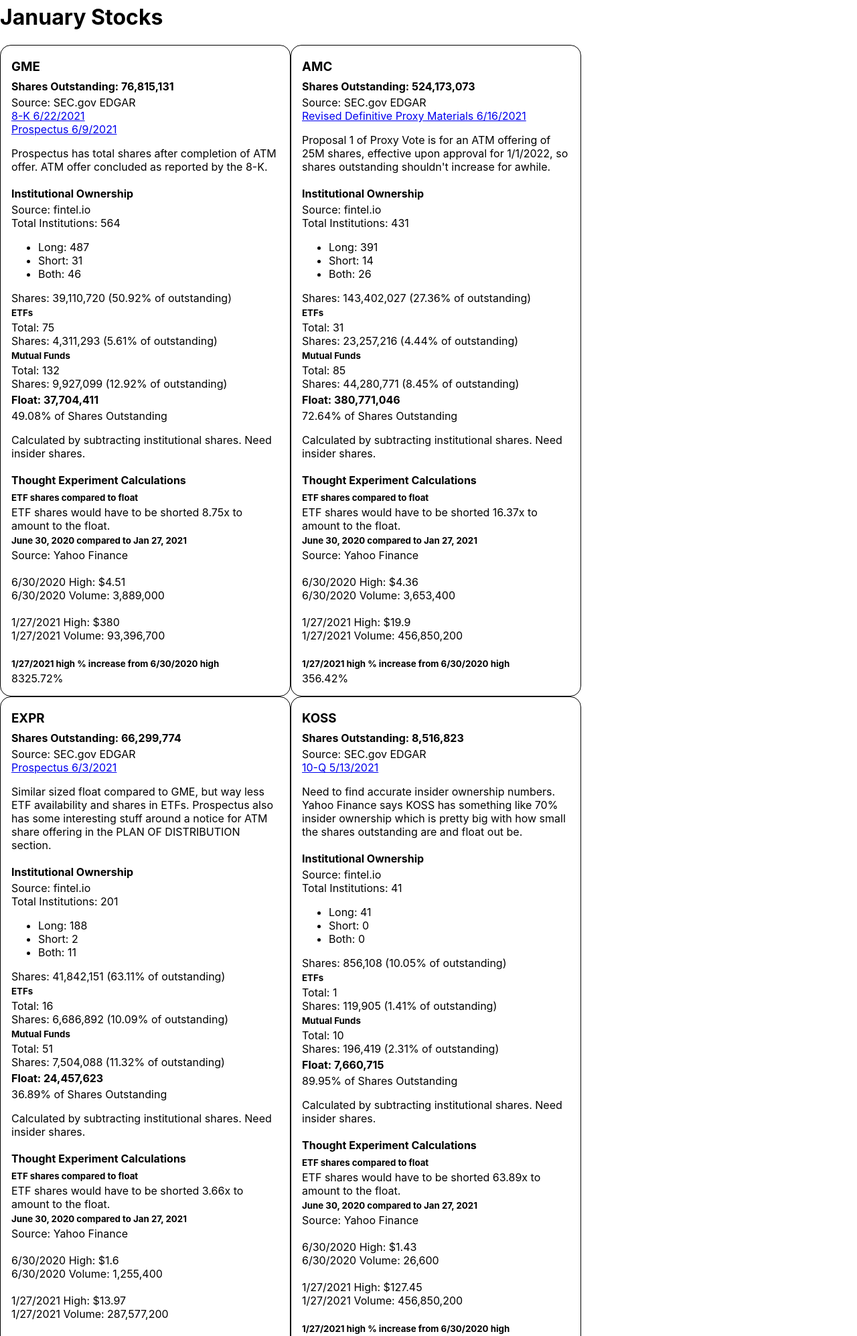
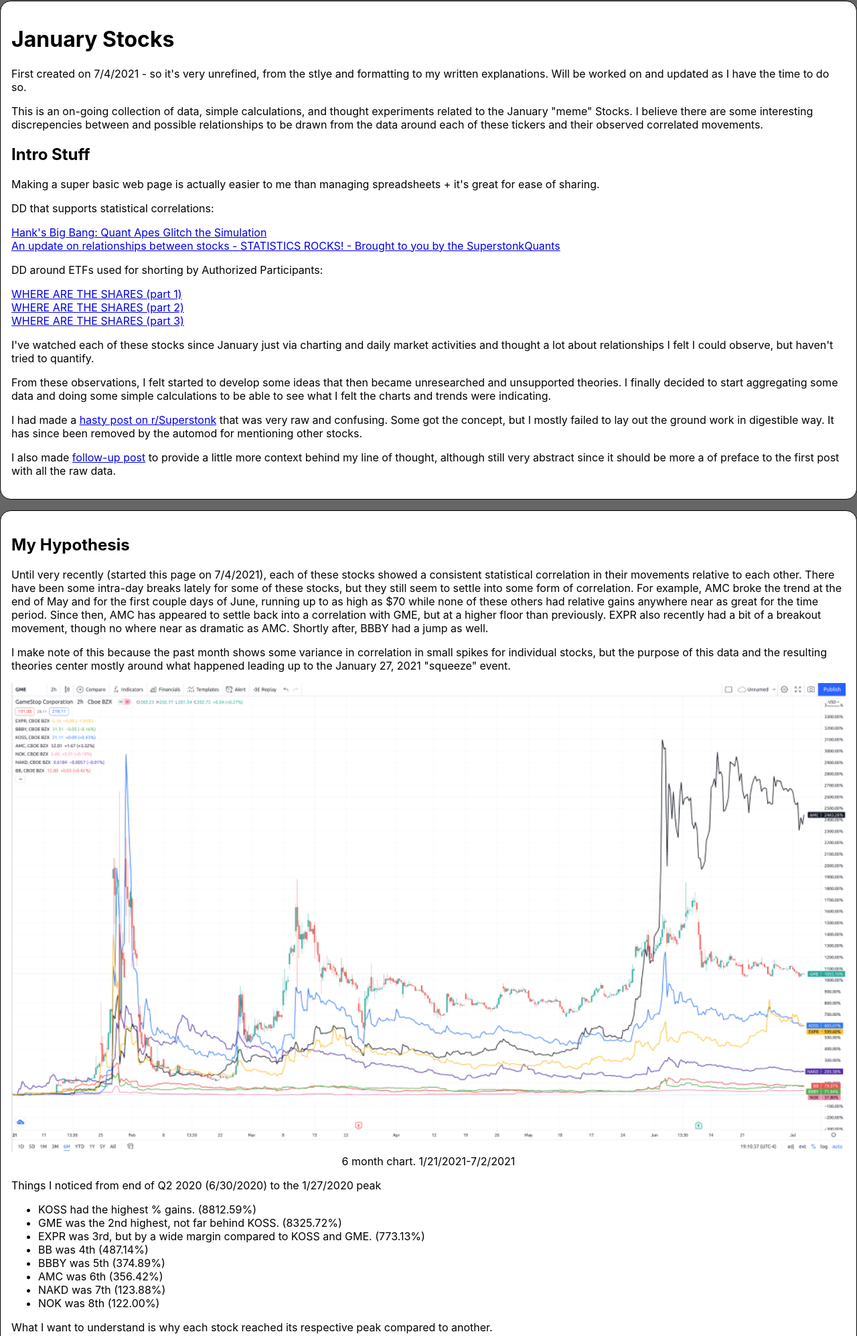
Before and after one commit to c-malecki/january-stocks, a React app: page / in a window 1280 px wide. Shown: the part 15-2010 px from the top of the page at 67% size. Built offline with nearby package versions, Linux system fonts and the light colour scheme.

Commit message:
more context + data

```diff
--- a/src/components/components_index.js
+++ b/src/components/components_index.js
@@ -1 +1,3 @@
 export * from "./stockinfo/StockInfo";
+export * from "./introblock/IntroBlock";
+export * from "./hypothesis/Hypothesis";
--- a/src/components/components_styles.scss
+++ b/src/components/components_styles.scss
@@ -1 +1,3 @@
 @import "./stockinfo/StockInfo";
+@import "./introblock/IntroBlock";
+@import "./hypothesis/Hypothesis";
--- /dev/null
+++ b/src/components/hypothesis/Hypothesis.js
@@ -0,0 +1,99 @@
+import React from "react";
+import chart from "../../assets/images/6mo.png";
+
+export const Hypothesis = () => {
+  return (
+    <div className="hypothesis">
+      <h2>My Hypothesis</h2>
+      <p>
+        Until very recently (started this page on 7/4/2021), each of these stocks showed a
+        consistent statistical correlation in their movements relative to each other. There have
+        been some intra-day breaks lately for some of these stocks, but they still seem to settle
+        into some form of correlation. For example, AMC broke the trend at the end of May and for
+        the first couple days of June, running up to as high as $70 while none of these others had
+        relative gains anywhere near as great for the time period. Since then, AMC has appeared to
+        settle back into a correlation with GME, but at a higher floor than previously. EXPR also
+        recently had a bit of a breakout movement, though no where near as dramatic as AMC. Shortly
+        after, BBBY had a jump as well.
+      </p>
+      <p>
+        I make note of this because the past month shows some variance in correlation in small
+        spikes for individual stocks, but the purpose of this data and the resulting theories center
+        mostly around what happened leading up to the January 27, 2021 "squeeze" event.
+      </p>
+      <div className="img-container">
+        <img alt="six month chart as of 7/4/2021" src={chart} />
+        <span>6 month chart. 1/21/2021-7/2/2021</span>
+      </div>
+      Things I noticed from end of Q2 2020 (6/30/2020) to the 1/27/2020 peak
+      <ul>
+        <li>KOSS had the highest % gains. (8812.59%)</li>
+        <li>GME was the 2nd highest, not far behind KOSS. (8325.72%)</li>
+        <li>EXPR was 3rd, but by a wide margin compared to KOSS and GME. (773.13%)</li>
+        <li>BB was 4th (487.14%)</li>
+        <li>BBBY was 5th (374.89%)</li>
+        <li>AMC was 6th (356.42%)</li>
+        <li>NAKD was 7th (123.88%)</li>
+        <li>NOK was 8th (122.00%)</li>
+      </ul>
+      <p>
+        What I want to understand is why each stock reached its respective peak compared to another.
+      </p>
+      <p>
+        I see there being a several main variables at play that also influence each other and the
+        observable trends. It's a bit complex and abstract, especially while my research is very
+        shallow so far.
+      </p>
+      <ul>
+        <li>Institutional and Insider ownership of Stock</li>
+        <li>Size of Float</li>
+        <li>Amount of ETFs containing the stock (or sources for shorting in general)</li>
+        <li>Retail Sentiment</li>
+        <li>Risk Model</li>
+      </ul>
+      <p>
+        I lay out a super basic idea of a risk model for weighting algorithmic operations in{" "}
+        <a
+          href="https://www.reddit.com/r/Superstonk/comments/o9swj4/new_possible_education_who_dis_how_i_came_to_my/"
+          target="_blank"
+          rel="noopener noreferrer"
+        >
+          my second post.
+        </a>
+      </p>
+      <ul>
+        <li>
+          How likely it appeared the company could or would go bankrupt. The worse shape the company
+          is in, the more this decreases risk to short the stock since it "makes sense" the value is
+          decreasing.
+        </li>
+        <li>
+          Who owns the majority of the shares. More ownership increases risk because downward
+          pressure is more noitceable to those who own the a large % of shares and aren't the ones
+          selling it. Higher Institutional ownership would be more risky than insider ownership.
+          Institutions would have a better idea of why the stock is moving than the insiders due to
+          market technicals. So more ownership = more risk, but insider ownership = less risk than
+          institutional ownership.
+        </li>
+        <li>
+          Retail ownership is typically a revolving door and their behavior is fairly predictable.
+          Retail is less likely to hold onto a stock when it's losing value. So the larger the
+          float, the more trades in the hands of retail. It's easier to get away with shorting since
+          retail would likely just sell out of fear without really knowing or caring why the stock
+          is losing value.
+        </li>
+      </ul>
+      <p>
+        So if a good target is identified and assessed, the next step would be identifying sources
+        available to short it with. The more sources, the more potential shorting. How much to short
+        it would be determined by the overall assessment and risk model result.
+      </p>
+      <p>
+        So the Hypothesis is there is a way to reverse engineer a model of sorts from the data that
+        can create a projection of how much each of these stocks could have been shorted, what the
+        magnitude of effect would be, and how the main variables determine the differences between
+        each stock's observable trends so far.
+      </p>
+    </div>
+  );
+};
--- /dev/null
+++ b/src/components/hypothesis/_Hypothesis.scss
@@ -0,0 +1,18 @@
+.hypothesis {
+  padding: 1rem;
+  border: 1px solid black;
+  border-radius: 1rem;
+  margin-bottom: 1rem;
+  background-color: #fff;
+
+  img {
+    position: relative;
+    width: 100%;
+    height: auto;
+  }
+  span {
+    display: block;
+    text-align: center;
+    margin-bottom: 1rem;
+  }
+}
--- /dev/null
+++ b/src/components/introblock/IntroBlock.js
@@ -0,0 +1,100 @@
+import React from "react";
+
+export const IntroBlock = () => {
+  return (
+    <div className="intro">
+      <h1>January Stocks</h1>
+      <p>
+        First created on 7/4/2021 - so it's very unrefined, from the stlye and formatting to my
+        written explanations. Will be worked on and updated as I have the time to do so.
+      </p>
+      <p>
+        This is an on-going collection of data, simple calculations, and thought experiments related
+        to the January "meme" Stocks. I believe there are some interesting discrepencies between and
+        possible relationships to be drawn from the data around each of these tickers and their
+        observed correlated movements.
+      </p>
+      <h2>Intro Stuff</h2>
+      <p>
+        Making a super basic web page is actually easier to me than managing spreadsheets + it's
+        great for ease of sharing.
+      </p>
+      <p>DD that supports statistical correlations:</p>
+      <a
+        href="https://www.reddit.com/r/Superstonk/comments/nu9qq9/hanks_big_bang_quant_apes_glitch_the_simulation/"
+        target="_blank"
+        rel="noopener noreferrer"
+      >
+        Hank's Big Bang: Quant Apes Glitch the Simulation
+      </a>
+      <br />
+      <a
+        href="https://www.reddit.com/r/Superstonk/comments/nym1ua/an_update_on_relationships_between_stocks/"
+        target="_blank"
+        rel="noopener noreferrer"
+      >
+        An update on relationships between stocks - STATISTICS ROCKS! - Brought to you by the
+        SuperstonkQuants
+      </a>
+      <p>DD around ETFs used for shorting by Authorized Participants:</p>
+      <a
+        href="https://www.reddit.com/r/Superstonk/comments/nt8ot8/rip_uleavemeanon_where_are_the_shares_part_1/"
+        target="_blank"
+        rel="noopener noreferrer"
+      >
+        WHERE ARE THE SHARES (part 1)
+      </a>
+      <br />
+      <a
+        href="https://www.reddit.com/r/Superstonk/comments/nt8qzj/rip_uleavemeanon_where_are_the_shares_part_2/"
+        target="_blank"
+        rel="noopener noreferrer"
+      >
+        WHERE ARE THE SHARES (part 2)
+      </a>
+      <br />
+      <a
+        href="https://www.reddit.com/r/Superstonk/comments/nt8t9n/rip_uleavemeanon_where_are_the_shares_part_3/"
+        target="_blank"
+        rel="noopener noreferrer"
+      >
+        WHERE ARE THE SHARES (part 3)
+      </a>
+      <p>
+        I've watched each of these stocks since January just via charting and daily market
+        activities and thought a lot about relationships I felt I could observe, but haven't tried
+        to quantify.
+      </p>
+      <p>
+        From these observations, I felt started to develop some ideas that then became unresearched
+        and unsupported theories. I finally decided to start aggregating some data and doing some
+        simple calculations to be able to see what I felt the charts and trends were indicating.
+      </p>
+      <p>
+        I had made a{" "}
+        <a
+          href="https://www.reddit.com/r/Superstonk/comments/o9436a/new_possible_dd_who_dis_theory_around_etfs_size/"
+          target="_blank"
+          rel="noopener noreferrer"
+        >
+          hasty post on r/Superstonk
+        </a>{" "}
+        that was very raw and confusing. Some got the concept, but I mostly failed to lay out the
+        ground work in digestible way. It has since been removed by the automod for mentioning other
+        stocks.
+      </p>
+      <p>
+        I also made{" "}
+        <a
+          href="https://www.reddit.com/r/Superstonk/comments/o9swj4/new_possible_education_who_dis_how_i_came_to_my/"
+          target="_blank"
+          rel="noopener noreferrer"
+        >
+          follow-up post
+        </a>{" "}
+        to provide a little more context behind my line of thought, although still very abstract
+        since it should be more a of preface to the first post with all the raw data.
+      </p>
+    </div>
+  );
+};
--- /dev/null
+++ b/src/components/introblock/_IntroBlock.scss
@@ -0,0 +1,7 @@
+.intro {
+  padding: 1rem;
+  border: 1px solid black;
+  border-radius: 1rem;
+  margin-bottom: 1rem;
+  background-color: #fff;
+}
--- a/src/components/stockinfo/StockInfo.js
+++ b/src/components/stockinfo/StockInfo.js
@@ -21,7 +21,9 @@
       <span>Source: {outstanding.source.title}</span>
       {outstanding.source.files.map((obj, idx) => (
         <span key={`${ticker}-src-${idx}`}>
-          <a href={obj.url}>{obj.text}</a>
+          <a href={obj.url} target="_blank" rel="noopener noreferrer">
+            {obj.text}
+          </a>
         </span>
       ))}
       <p>{outstanding.notes}</p>
--- a/src/components/stockinfo/_StockInfo.scss
+++ b/src/components/stockinfo/_StockInfo.scss
@@ -5,6 +5,8 @@
   max-width: 400px;
   border: 1px solid black;
   border-radius: 1rem;
+  margin: 0.5rem;
+  background-color: #fff;
 
   h2,
   h3,
--- a/src/containers/App/App.js
+++ b/src/containers/App/App.js
@@ -1,5 +1,5 @@
 import React from "react";
-import { StockInfo } from "../../components/components_index";
+import { StockInfo, IntroBlock, Hypothesis } from "../../components/components_index";
 import { stocks } from "../../assets/stockdata";
 
 export const App = () => {
@@ -7,7 +7,8 @@
   return (
     <div className="App">
       <div className="content">
-        <h1>January Stocks</h1>
+        <IntroBlock />
+        <Hypothesis />
         <div className="row">{stocksArr}</div>
       </div>
     </div>
--- a/src/containers/App/_App.scss
+++ b/src/containers/App/_App.scss
@@ -1,7 +1,12 @@
+body {
+  background-color: rgba(0, 0, 0, 0.6);
+}
+
 .App {
   .content {
     max-width: 1800px;
-    margin: auto;
+    margin: 1rem auto;
+
     .row {
       display: flex;
       flex-direction: row;
```
Also changed, not shown: src/assets/images/6mo.png (added).
